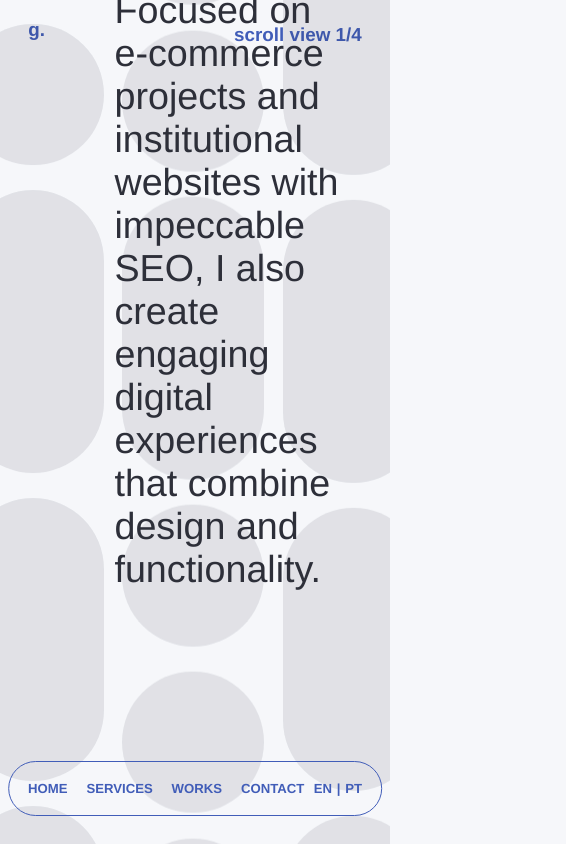
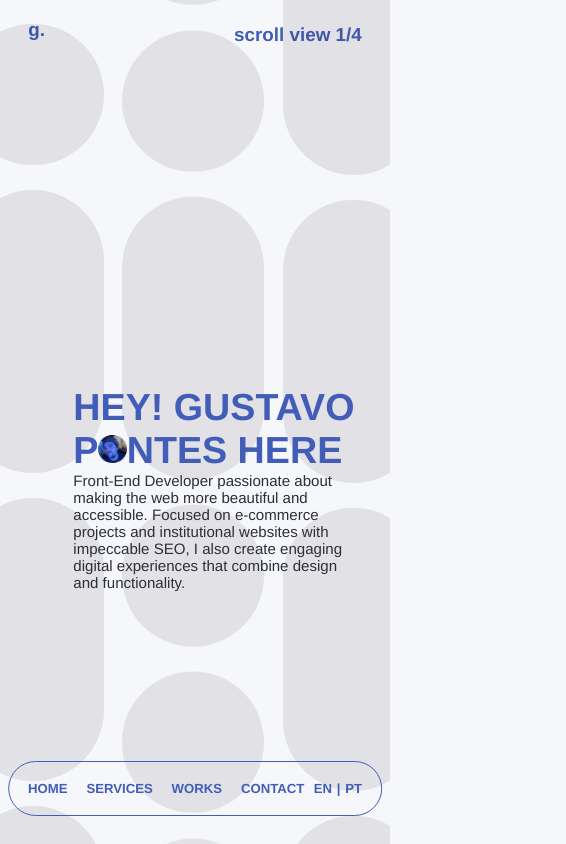
Before and after one commit to GustaDev00/GustaPT, a Next.js app: page / in a window 390 px wide. Shown: the whole page, 566 px wide, since content can reach past the window. Built offline with nearby package versions, Linux system fonts and the light colour scheme.

Commit message:
feat: title mobile

```diff
--- a/src/common/molecules/TitleLogo/styles.ts
+++ b/src/common/molecules/TitleLogo/styles.ts
@@ -6,6 +6,11 @@ export const TitleLogoContainer = styled.div`
   right: 4rem;
   bottom: 30%;
   width: 61%;
+
+  @media (max-width: 600px) {
+    width: 80%;
+    right: 0.5rem;
+  }
 `;
 
 export const Article = styled.article``;
@@ -17,10 +22,31 @@ export const Title = styled.h1`
   img {
     width: ${({ theme }) => theme.size.size8rem};
   }
+
+  br {
+    display: none;
+  }
+
+  @media (max-width: 600px) {
+    font-size: ${({ theme }) => theme.size.size4rem};
+
+    img {
+      width: ${({ theme }) => theme.size.size3rem};
+    }
+
+    br {
+      display: block;
+    }
+  }
 `;
 
 export const Description = styled.p`
+  width: 90%;
   color: ${({ theme }) => theme.color.gunmetal};
   font-size: ${({ theme }) => theme.size.size4rem};
   font-weight: 400;
+
+  @media (max-width: 600px) {
+    font-size: ${({ theme }) => theme.size.size1_6rem};
+  }
 `;
--- a/src/global/content.tsx
+++ b/src/global/content.tsx
@@ -32,7 +32,7 @@ const content: Content = {
     intro: {
       title: (
         <>
-          HEY! GUSTAVO P<LazyImage src="/imgs/eu.png" alt="Gustavo Pontes" notLazy={true} />
+          HEY! GUSTAVO <br />P<LazyImage src="/imgs/eu.png" alt="Gustavo Pontes" notLazy={true} />
           NTES HERE
         </>
       ),
```
